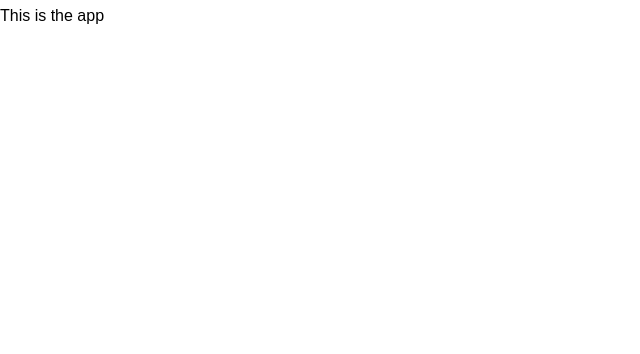
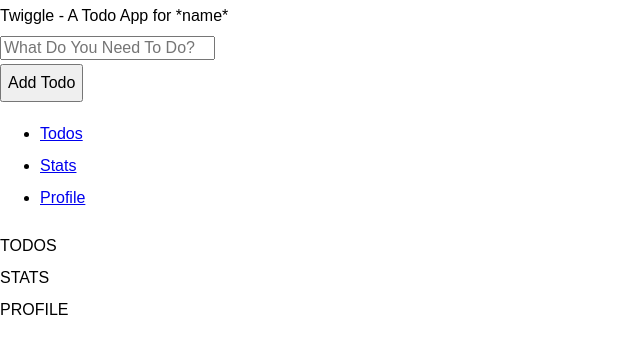
Before and after one commit to joey80/final_twiggle, a React (Create React App) app: page / in a window 1280 px wide. Shown: the top 354 px of the page, without its empty margins (0-640 px from the left). Built offline with nearby package versions, Linux system fonts and the light colour scheme.

Commit message:
incorporated old markup as a placeholder for now

```diff
--- a/src/App.js
+++ b/src/App.js
@@ -1,6 +1,17 @@
 import React from 'react';
+import ContentContainer from './components/ContentContainer/ContentContainer';
+import Header from './components/Header/Header';
+import TabBar from './components/TabBar/TabBar';
 import './global/main.scss';
 
-const App = () => <div className='App'>This is the app</div>;
+const App = () => {
+  return (
+    <div className='app__container'>
+      <Header />
+      <TabBar />
+      <ContentContainer />
+    </div>
+  );
+};
 
 export default App;
--- /dev/null
+++ b/src/components/ContentContainer/ContentContainer.js
@@ -0,0 +1,23 @@
+import React from 'react';
+import './ContentContainer.scss';
+
+const ContentContainer = () => (
+  <div class='tab-content text-center' id='pills-tabContent'>
+    <div
+      class='tab-pane fade show active'
+      id='pillTodos'
+      role='tabpanel'
+      aria-labelledby='pills-todos-tab'
+    >
+      TODOS
+    </div>
+    <div class='tab-pane fade' id='pillStats' role='tabpanel' aria-labelledby='pills-stats-tab'>
+      STATS
+    </div>
+    <div class='tab-pane fade' id='pillProfile' role='tabpanel' aria-labelledby='pills-profile-tab'>
+      PROFILE
+    </div>
+  </div>
+);
+
+export default ContentContainer;
--- a/src/components/Header/Header.js
+++ b/src/components/Header/Header.js
@@ -0,0 +1,13 @@
+import React from 'react';
+import Logo from '../Logo/Logo';
+import Search from '../Search/Search';
+import './Header.scss';
+
+const Header = () => (
+  <header className='header'>
+    <Logo />
+    <Search />
+  </header>
+);
+
+export default Header;
--- /dev/null
+++ b/src/components/Logo/Logo.js
@@ -0,0 +1,11 @@
+import React, { Fragment } from 'react';
+import './Logo.scss';
+
+const Logo = () => (
+  <Fragment>
+    <span class='app-title'>Twiggle</span>
+    <span class='app-subtitle'> - A Todo App for *name*</span>
+  </Fragment>
+);
+
+export default Logo;
--- /dev/null
+++ b/src/components/Search/Search.js
@@ -0,0 +1,23 @@
+import React from 'react';
+import './Search.scss';
+
+const Search = () => (
+  <form class='input-group todo-form mb-3'>
+    <input
+      type='text'
+      class='form-control'
+      id='todo-input'
+      autocomplete='off'
+      placeholder='What Do You Need To Do?'
+      aria-label='What Do You Need To Do?'
+      aria-describedby='basic-addon2'
+    />
+    <div class='input-group-append'>
+      <button class='btn todoButton' id='todo-button' type='button'>
+        Add Todo
+      </button>
+    </div>
+  </form>
+);
+
+export default Search;
--- a/src/components/TabBar/TabBar.js
+++ b/src/components/TabBar/TabBar.js
@@ -0,0 +1,50 @@
+import React from 'react';
+import './TabBar.scss';
+
+const TabBar = () => (
+  <div className='tab-bar'>
+    <ul class='nav justify-content-center nav-pills mb-3 todo-nav' id='pills-tab' role='tablist'>
+      <li class='nav-item'>
+        <a
+          class='nav-link active'
+          id='pills-todos-tab'
+          data-toggle='pill'
+          href='#pillTodos'
+          role='tab'
+          aria-controls='pills-home'
+          aria-selected='true'
+        >
+          Todos
+        </a>
+      </li>
+      <li class='nav-item'>
+        <a
+          class='nav-link'
+          id='pills-stats-tab'
+          data-toggle='pill'
+          href='#pillStats'
+          role='tab'
+          aria-controls='pills-profile'
+          aria-selected='false'
+        >
+          Stats
+        </a>
+      </li>
+      <li class='nav-item'>
+        <a
+          class='nav-link'
+          id='pills-profile-tab'
+          data-toggle='pill'
+          href='#pillProfile'
+          role='tab'
+          aria-controls='pills-contact'
+          aria-selected='false'
+        >
+          Profile
+        </a>
+      </li>
+    </ul>
+  </div>
+);
+
+export default TabBar;
```
Also changed, not shown: src/components/ContentContainer/ContentContainer.scss (added), src/components/Logo/Logo.scss (added), src/components/Search/Search.scss (added).
